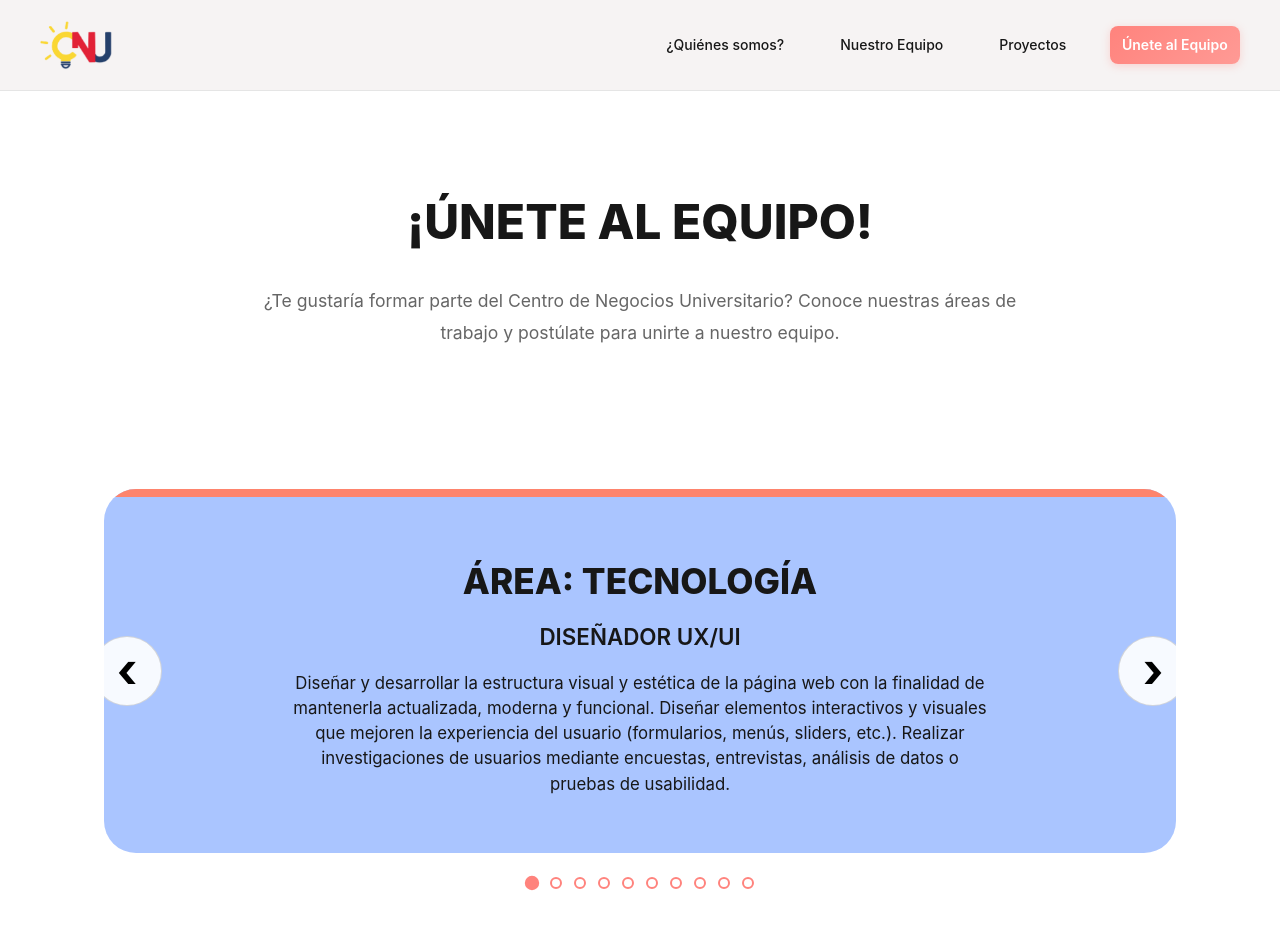
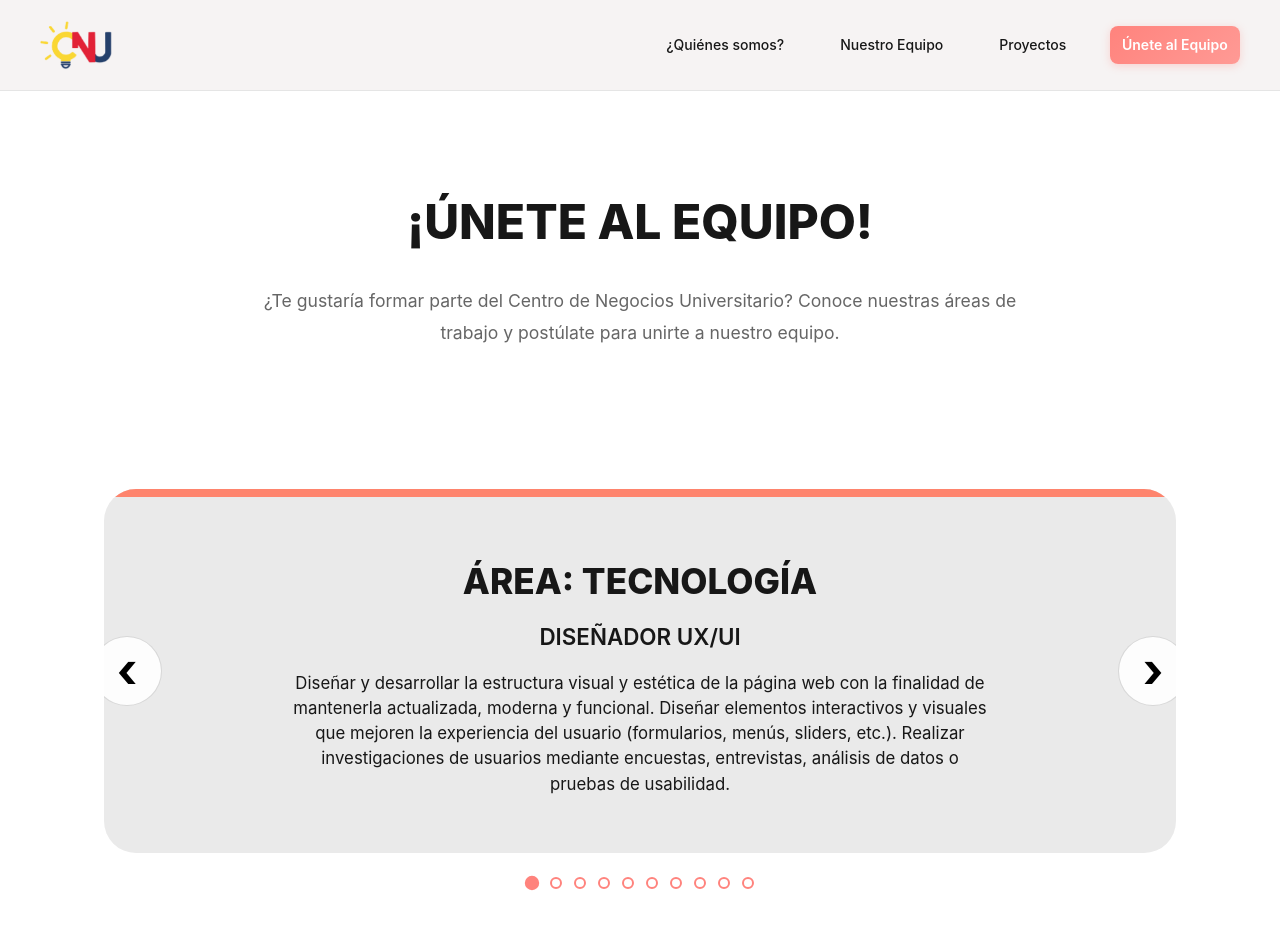
Before and after one commit to Centro-de-Negocios-Universitarios/WebPrototype, a Next.js app: page /unete-al-equipo in a window 1280 px wide. Shown: the top 935 px of the page. Built offline with nearby package versions, Linux system fonts and the light colour scheme.

Commit message:
Cambiando color de fondo de las cards de las vacantes

```diff
--- a/app/components/RecruitmentForm.module.css
+++ b/app/components/RecruitmentForm.module.css
@@ -55,7 +55,7 @@
 }
 
 .areaCard {
-    background-color: var(--cnu-blue);
+    background-color: #eaeaea;
     border-radius: 24px;
     padding: 24px 20px;
     padding-top: 20px;
```
